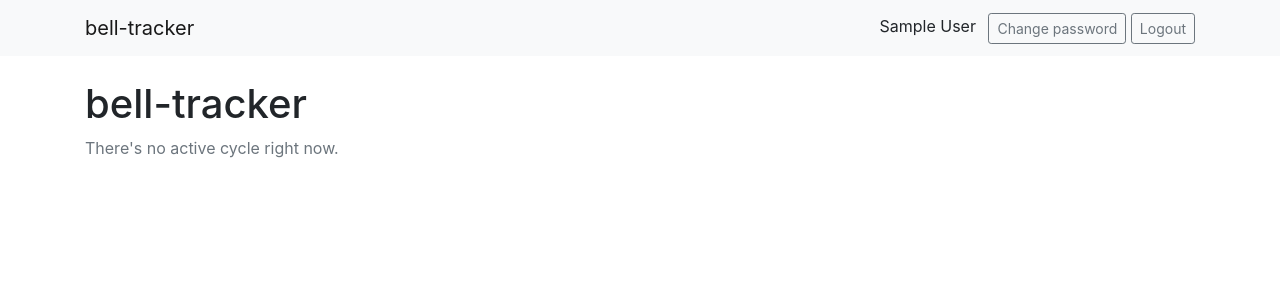
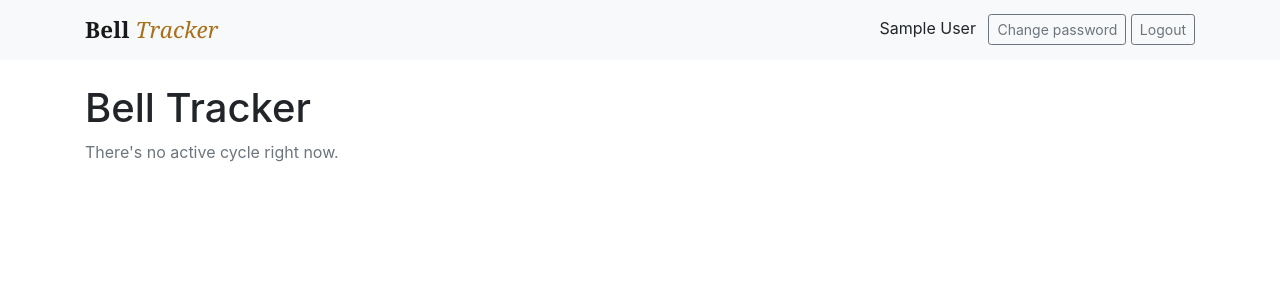
Before and after one commit to lwrubel/bell-tracker, a Flask app: page / in a window 1280 px wide. Shown: the top 300 px of the page. Run offline with Flask 3, Linux system fonts and the light colour scheme; the visitor is signed in with stand-in values (Sample User, id 1); data that the repository does not hold is empty; parts of the project's set-up code (start-up, migrations or seed data) failed here and were passed over.

Commit message:
Rename bell-tracker to Bell Tracker and style the navbar brand as a logo
Co-Authored-By: Claude Opus 5.5 <noreply@anthropic.com>

```diff
--- a/app/admin.py
+++ b/app/admin.py
@@ -349,7 +349,7 @@ def _read_upload(file):
 def init_admin(app):
     admin = Admin(
         app,
-        name="bell-tracker",
+        name="Bell Tracker",
         theme=Bootstrap4Theme(),
         index_view=SecureAdminIndexView(),
     )
--- a/app/auth.py
+++ b/app/auth.py
@@ -107,9 +107,9 @@ def forgot_password():
             try:
                 send_email(
                     user.email,
-                    "Reset your bell-tracker password",
+                    "Reset your Bell Tracker password",
                     f"Hi {user.name},\n\n"
-                    f"Use this link to choose a new bell-tracker password:\n\n"
+                    f"Use this link to choose a new Bell Tracker password:\n\n"
                     f"{link}\n\n"
                     f"The link expires in {RESET_MAX_AGE // 60} minutes. If you "
                     f"didn't ask to reset your password, you can ignore this email.\n",
--- a/app/templates/base.html
+++ b/app/templates/base.html
@@ -2,12 +2,25 @@
 <html lang="en">
 <head>
   <meta charset="utf-8">
-  <title>{% block title %}bell-tracker{% endblock %}</title>
+  <title>{% block title %}Bell Tracker{% endblock %}</title>
   <link
     rel="stylesheet"
     href="https://cdn.jsdelivr.net/npm/bootstrap@4.6.2/dist/css/bootstrap.min.css"
   >
   <style>
+    .brand-logo {
+      color: #7a4b0f;
+      font-family: Georgia, "Times New Roman", serif;
+      font-weight: 700;
+      font-size: 1.4rem;
+      letter-spacing: .01em;
+    }
+    .brand-logo:hover, .brand-logo:focus { color: #5c3708; text-decoration: none; }
+    .brand-logo .brand-name em {
+      font-style: italic;
+      font-weight: 400;
+      color: #a8701a;
+    }
     @media print {
       nav.navbar { display: none !important; }
     }
@@ -17,7 +30,9 @@
 <body>
   <nav class="navbar navbar-light bg-light mb-4">
     <div class="container d-flex justify-content-between">
-      <a class="navbar-brand" href="{{ url_for('routes.index') }}">bell-tracker</a>
+      <a class="navbar-brand brand-logo" href="{{ url_for('routes.index') }}">
+        <span class="brand-name">Bell <em>Tracker</em></span>
+      </a>
       <div>
         {% if current_user.is_authenticated %}
           <span class="mr-2">{{ current_user.name }}</span>
--- a/app/templates/change_password.html
+++ b/app/templates/change_password.html
@@ -1,6 +1,6 @@
 {% extends "base.html" %}
 {% from "_form_field.html" import form_field %}
-{% block title %}Change password - bell-tracker{% endblock %}
+{% block title %}Change password - Bell Tracker{% endblock %}
 {% block content %}
 <h1>Change password</h1>
 <form method="post" novalidate style="max-width: 28rem;">
--- a/app/templates/cycle_detail.html
+++ b/app/templates/cycle_detail.html
@@ -1,5 +1,5 @@
 {% extends "base.html" %}
-{% block title %}{{ cycle.name }} - bell-tracker{% endblock %}
+{% block title %}{{ cycle.name }} - Bell Tracker{% endblock %}
 {% block content %}
 <p class="mb-2">
   <a href="{{ url_for('routes.index') }}">&larr; Back to home</a>
--- a/app/templates/forgot_password.html
+++ b/app/templates/forgot_password.html
@@ -1,6 +1,6 @@
 {% extends "base.html" %}
 {% from "_form_field.html" import form_field %}
-{% block title %}Forgot password - bell-tracker{% endblock %}
+{% block title %}Forgot password - Bell Tracker{% endblock %}
 {% block content %}
 <h1>Forgot password</h1>
 <p>Enter your email and we'll send you a link to choose a new password.</p>
--- a/app/templates/home.html
+++ b/app/templates/home.html
@@ -1,5 +1,5 @@
 {% extends "base.html" %}
-{% block title %}{% if cycle %}{{ cycle.name }} - {% endif %}bell-tracker{% endblock %}
+{% block title %}{% if cycle %}{{ cycle.name }} - {% endif %}Bell Tracker{% endblock %}
 {% block content %}
 {% if cycle %}
 <h1>{{ cycle.name }}</h1>
@@ -34,7 +34,7 @@
 <p class="text-muted">No programs in this cycle yet.</p>
 {% endif %}
 {% else %}
-<h1>bell-tracker</h1>
+<h1>Bell Tracker</h1>
 <p class="text-muted">There's no active cycle right now.</p>
 {% endif %}
 {% endblock %}
--- a/app/templates/login.html
+++ b/app/templates/login.html
@@ -1,5 +1,5 @@
 {% extends "base.html" %}
-{% block title %}Login - bell-tracker{% endblock %}
+{% block title %}Login - Bell Tracker{% endblock %}
 {% block content %}
 <h1>Login</h1>
 <form method="post" novalidate>
--- a/app/templates/my_equipment.html
+++ b/app/templates/my_equipment.html
@@ -1,5 +1,5 @@
 {% extends "base.html" %}
-{% block title %}My equipment - {{ program.name }} - bell-tracker{% endblock %}
+{% block title %}My equipment - {{ program.name }} - Bell Tracker{% endblock %}
 {% block content %}
 <div class="d-flex justify-content-between align-items-center mb-2 d-print-none">
   <a href="{{ url_for('routes.index') }}">&larr; Back to home</a>
--- a/app/templates/piece_entry.html
+++ b/app/templates/piece_entry.html
@@ -1,5 +1,5 @@
 {% extends "base.html" %}
-{% block title %}{{ piece.title }} - bell-tracker{% endblock %}
+{% block title %}{{ piece.title }} - Bell Tracker{% endblock %}
 {% block head %}
 <style>
   .pitch-checkboxes {
--- a/app/templates/reset_password.html
+++ b/app/templates/reset_password.html
@@ -1,6 +1,6 @@
 {% extends "base.html" %}
 {% from "_form_field.html" import form_field %}
-{% block title %}Reset password - bell-tracker{% endblock %}
+{% block title %}Reset password - Bell Tracker{% endblock %}
 {% block content %}
 <h1>Choose a new password</h1>
 <form method="post" novalidate style="max-width: 28rem;">
```
Also changed, not shown: README.md.
